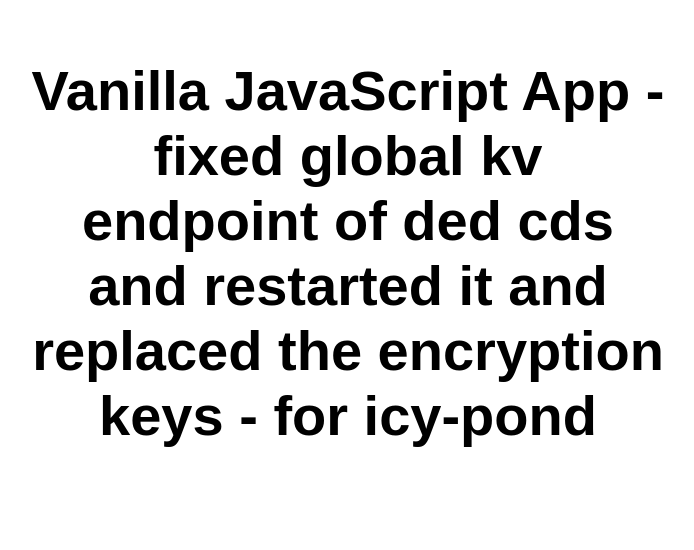
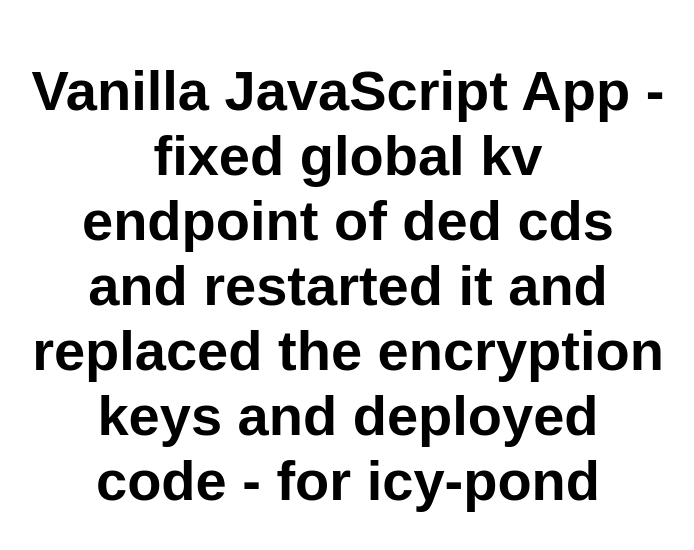
Before and after one commit to cmriachi/vanilla-basic-3, a website: page src/index.html in a window 1280 px wide. Shown: the whole page, without its empty margins (292-986 px from the left). Drawn offline with Linux system fonts and the light colour scheme.

Commit message:
Update index.html

```diff
--- a/src/index.html
+++ b/src/index.html
@@ -10,7 +10,7 @@
 
 <body>
   <main>
-    <h1>Vanilla JavaScript App - fixed global kv endpoint of ded cds and restarted it and replaced the encryption keys - for icy-pond</h1>
+    <h1>Vanilla JavaScript App - fixed global kv endpoint of ded cds and restarted it and replaced the encryption keys and deployed code - for icy-pond</h1>
   </main>
 </body>
 
```
